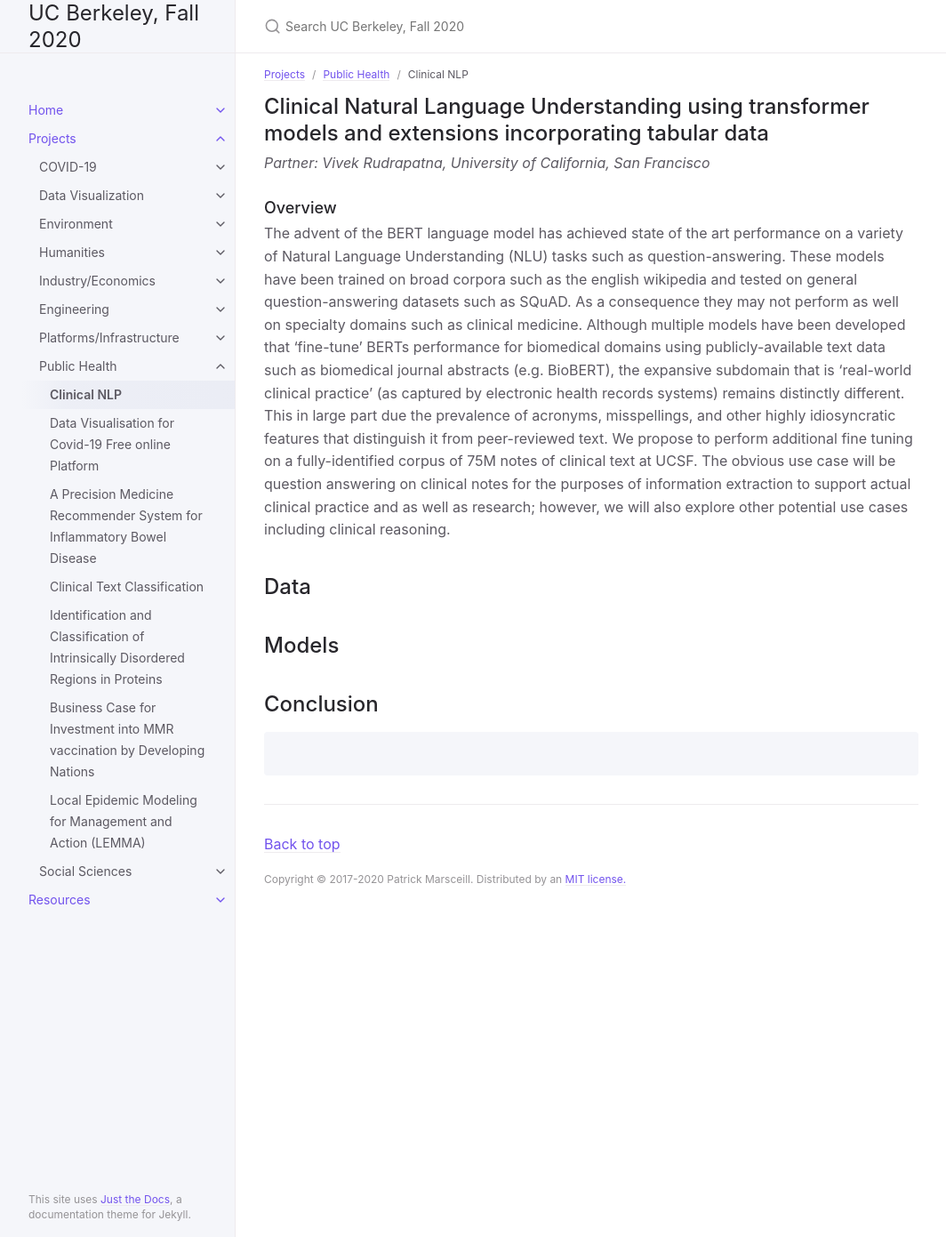
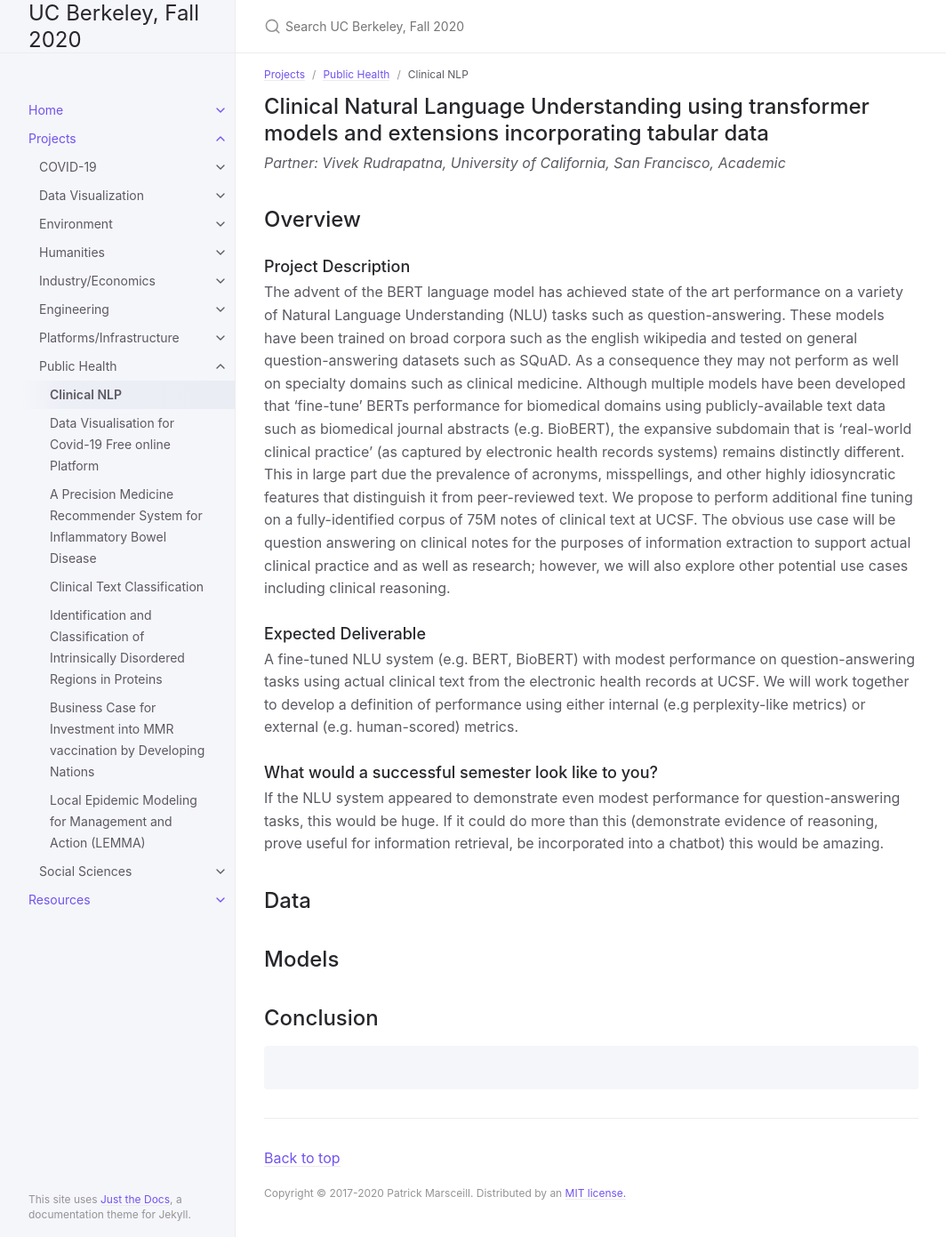
Before and after one commit to DS-Discovery/ds-discovery.github.io, a Jekyll site: the page built from Projects/Public Health/Clinical NLP.md, in a window 1280 px wide and 1391 px high. Shown: the whole window at 89% size, without its empty margins (107-1171 px from the left). Built offline with Jekyll 4.4.1, drawn with Linux system fonts in a browser that asks for light colours.

Commit message:
Update Clinical NLP.md

```diff
--- a/Projects/Public Health/Clinical NLP.md
+++ b/Projects/Public Health/Clinical NLP.md
@@ -8,11 +8,15 @@ nav_order: 0
 
 
 ## Clinical Natural Language Understanding using transformer models and extensions incorporating tabular data
-*Partner: Vivek Rudrapatna, University of California, San Francisco*
+*Partner: Vivek Rudrapatna, University of California, San Francisco, Academic*
 
-### Overview
-
+## Overview
+### Project Description
 The advent of the BERT language model has achieved state of the art performance on a variety of Natural Language Understanding (NLU) tasks such as question-answering. These models have been trained on broad corpora such as the english wikipedia and tested on general question-answering datasets such as SQuAD. As a consequence they may not perform as well on specialty domains such as clinical medicine. Although multiple models have been developed that 'fine-tune' BERTs performance for biomedical domains using publicly-available text data such as biomedical journal abstracts  (e.g. BioBERT), the expansive subdomain that is 'real-world clinical practice' (as captured by electronic health records systems) remains distinctly different. This in large part due the prevalence of acronyms, misspellings, and other highly idiosyncratic features that distinguish it from peer-reviewed text. We propose to perform additional fine tuning on a fully-identified corpus of 75M notes of clinical text at UCSF. The obvious use case will be question answering on clinical notes for the purposes of information extraction to support actual clinical practice and as well as research; however, we will also explore other potential use cases including clinical reasoning.
+### Expected Deliverable
+A fine-tuned NLU system (e.g. BERT, BioBERT) with modest performance on question-answering tasks using actual clinical text from the electronic health records at UCSF. We will work together to develop a definition of performance using either internal (e.g perplexity-like metrics) or external (e.g. human-scored) metrics.
+### What would a successful semester look like to you?
+If the NLU system appeared to demonstrate even modest performance for question-answering tasks, this would be huge. If it could do more than this (demonstrate evidence of reasoning, prove useful for information retrieval, be incorporated into a chatbot) this would be amazing.
 
 ## Data
 
```
